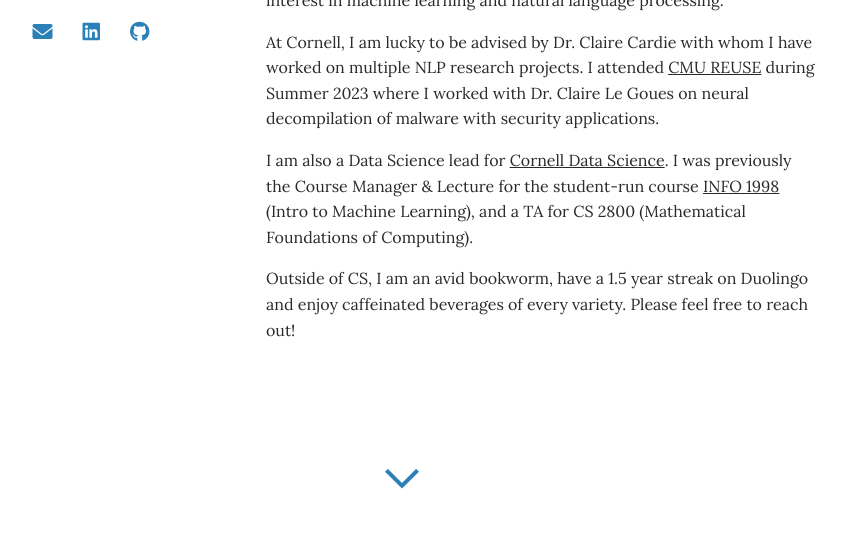
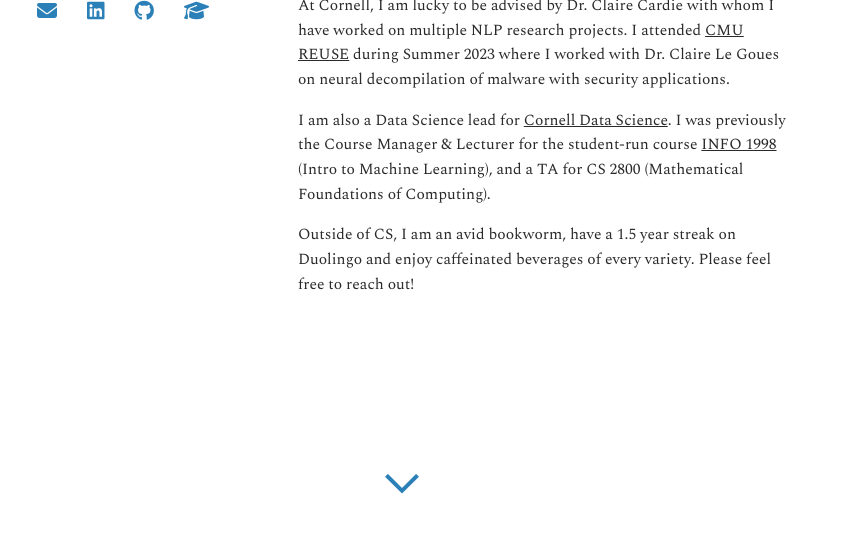
Before and after one commit to denizbt/denizbt.github.io, a Jekyll site: the page built from index.html, in a window 1280 px wide and 900 px high, cut to the strip 354-887 px from the top of the window. Shown: the whole strip, without its empty margins (238-1084 px from the left). Built offline with Jekyll 4.4.1, drawn with Linux system fonts in a browser that asks for light colours; some of the changed text lies outside the part shown.

Commit message:
Add SDE internship details, change serif font

```diff
--- a/_layouts/default.html
+++ b/_layouts/default.html
@@ -10,17 +10,17 @@
   <link rel="stylesheet" href="https://cdnjs.cloudflare.com/ajax/libs/font-awesome/6.4.0/css/all.min.css">
   <link rel="preconnect" href="https://fonts.googleapis.com">
   <link rel="preconnect" href="https://fonts.gstatic.com" crossorigin>
-  <!-- <link
+  <!-- <link href="https://fonts.googleapis.com/css2?family=EB+Garamond:ital,wght@0,400..800;1,400..800&display=swap"
+    rel="stylesheet"> -->
+  <link
     href="https://fonts.googleapis.com/css2?family=Spectral:ital,wght@0,200;0,300;0,400;0,500;0,600;0,700;0,800;1,200;1,300;1,400;1,500;1,600;1,700;1,800&display=swap"
-    rel="stylesheet"> -->
-  <link href="https://fonts.googleapis.com/css2?family=Lora:ital,wght@0,400..700;1,400..700&display=swap"
     rel="stylesheet">
+
   <!-- <link
     href="https://fonts.googleapis.com/css2?family=Lato:ital,wght@0,100;0,300;0,400;0,700;0,900;1,100;1,300;1,400;1,700;1,900&display=swap"
     rel="stylesheet"> -->
 
   <!-- Stylesheets -->
-  <link rel="stylesheet" href="https://cdnjs.cloudflare.com/ajax/libs/font-awesome/6.0.0-beta3/css/all.min.css">
   <link rel="stylesheet" href="{{ '/assets/css/style.css' | relative_url }}">
 
   <!-- Favicon -->
@@ -58,7 +58,7 @@
 
   <script>
     document.addEventListener('DOMContentLoaded', function () {
-      const externalLinks = document.querySelectorAll('.outside-link');
+      const externalLinks = document.querySelectorAll('.outside-link, .research-link, .icon-button');
       externalLinks.forEach(link => {
         link.setAttribute('target', '_blank');
         link.setAttribute('rel', 'noopener noreferrer');
--- a/assets/css/style.css
+++ b/assets/css/style.css
@@ -6,8 +6,8 @@
   --med-blue: #64c4ed;
   --color-text: #2a2a2a;
   --light-gray: #e8f0f8;
-  --body-text: 16px;
-  --home-page-width: 75%;
+  --body-text: 15.5px;
+  --home-page-width: 70%;
   --nav-bar-width: 70px;
   --section-spacing: 2rem;
 }
@@ -27,8 +27,9 @@
 body {
   margin: 0;
   /* font-family: 'Lato', sans-serif; */
-  font-family: 'Lora', serif;
-  /* font-family: 'Spectral', serif; */
+  /* font-family: 'EB Garamond', serif; */
+  font-family: 'Spectral', serif;
+  font-weight: 400;
   background-color: var(--color-bg);
   color: var(--color-text);
   line-height: 1.6;
@@ -44,12 +45,13 @@
   flex: 1;
   display: flex;
   flex-direction: column;
-  padding-top: 50px;
+  padding-top: 40px;
+  /* change to reduce space between nav bar and name */
   gap: 0;
   width: 100%;
   max-width: 100%;
   box-sizing: border-box;
-  padding-bottom: 50px;
+  /* padding-bottom: 10px; */
 }
 
 /* Navigation */
@@ -85,7 +87,7 @@
 
 .nav-button,
 .resume-button {
-  font-size: 17px;
+  font-size: calc(var(--body-text) + 2px);
   font-weight: 600;
   text-decoration: none;
   position: relative;
@@ -134,7 +136,8 @@
 /* Bouncing arrow */
 .arrow-container {
   position: absolute;
-  bottom: 75px;
+  bottom: 50px;
+  /* larger equals closer to bio text */
   left: 50%;
   transform: translateX(-50%);
   display: flex;
@@ -214,10 +217,10 @@
 }
 
 .name {
-  font-weight: 800;
+  font-weight: 700;
   letter-spacing: 0.01em;
   font-style: bold;
-  font-size: 40px;
+  font-size: 36px;
   margin-bottom: 0;
 }
 
@@ -230,7 +233,7 @@
 
 .subtitle {
   margin-top: 0;
-  font-size: 20px;
+  font-size: 18px;
   font-style: italic;
   margin-bottom: 10px;
 }
@@ -295,12 +298,10 @@
   white-space: nowrap;
   /* Keep date on one line */
   font-weight: bold;
-  font-size: 18px;
+  font-size: var(--body-text);
   color: #222;
   position: relative;
   background-color: transparent;
-  cursor: pointer;
-  /* width: 100px; */
 }
 
 .timeline-date::before {
@@ -308,7 +309,7 @@
   position: absolute;
   top: 10%;
   left: 0;
-  height: 110%;
+  height: 90%;
   width: 100%;
   background-color: var(--light-blue);
   z-index: -1;
@@ -333,7 +334,7 @@
 }
 
 .timeline-date:hover::before {
-  animation: highlight-swipe 0.6s ease;
+  animation: highlight-swipe 0.8s ease;
 }
 
 .timeline-description {
@@ -349,11 +350,13 @@
 
 /* Project Cards */
 .project-cards {
+  margin-top: 60px;
   display: grid;
-  grid-template-columns: repeat(auto-fit, minmax(280px, 1fr));
+  grid-template-columns: repeat(auto-fit, minmax(250px, 1fr));
   gap: 40px;
   width: 100%;
   box-sizing: border-box;
+  margin-bottom: 60px;
 }
 
 .project-card {
@@ -383,7 +386,7 @@
 }
 
 .project-header h3 {
-  font-size: 20px;
+  font-size: 18px;
   margin: 0;
   color: var(--main-blue);
 }
@@ -411,7 +414,7 @@
 
 .project-description p {
   margin: 0;
-  font-size: 16px;
+  font-size: var(--body-text);
   line-height: 1.5;
   color: var(--color-text);
   text-align: left;
@@ -481,7 +484,7 @@
   background-color: var(--main-blue);
   color: white;
   text-align: center;
-  font-size: 14px;
+  font-size: calc(var(--body-text) - 2px);
   margin: 0;
   padding: 1px;
   box-sizing: border-box;
@@ -493,7 +496,7 @@
 }
 
 .research-heading {
-  font-weight: 700;
+  font-weight: 600;
   font-size: 1.5rem;
   margin-top: 0;
   margin-bottom: 1.2rem;
@@ -504,7 +507,7 @@
 
 /* Publication Items */
 .research-item {
-  margin-bottom: 1.5rem;
+  margin-bottom: 50px;
   padding-left: 1rem;
   border-left: 2px solid #ddd;
 }
@@ -514,21 +517,26 @@
 }
 
 .research-title {
-  font-size: 1.1rem;
-  font-weight: 700;
+  font-size: var(--body-text);
+  font-weight: 600;
   color: #333;
   margin: 0 0 0.3rem 0;
 }
 
 .research-authors {
-  font-size: 0.95rem;
+  font-size: 1rem;
   color: #666;
   margin: 0 0 0.3rem 0;
 }
 
+.research-authors strong {
+  font-weight: 700;
+}
+
 .research-venue {
-  font-size: 0.95rem;
+  font-size: 1rem;
   font-style: italic;
+  font-weight: 500;
   color: #666;
   margin: 0 0 0.8rem 0;
 }
@@ -560,7 +568,7 @@
   gap: 0.3rem;
   color: var(--main-blue);
   text-decoration: none;
-  font-weight: 600;
+  font-weight: 500;
   font-size: 0.9rem;
 }
 
@@ -568,18 +576,31 @@
   opacity: 0.85;
 }
 
+.bibtex-block {
+  background-color: #f5f5f5;
+  padding: 0.75rem 1rem;
+  font-size: 0.85rem;
+  font-family: monospace;
+  white-space: pre-wrap;
+  margin-top: 0.5rem;
+  margin-left: 0;
+  margin-bottom: 0;
+  max-width: 100%;
+  display: block;
+}
+
 .status-badge {
   display: inline-block;
   padding: 0.25rem 0.6rem;
   font-size: 0.8rem;
-  font-weight: 600;
+  font-weight: 500;
   background-color: #fff8e1;
   color: #856404;
   border-radius: 4px;
   margin-top: 5px;
 }
 
-/* Research Experience Cards */
+/* Research Experience sections */
 .research-experience {
   background-color: white;
   padding-bottom: 0.75rem;
@@ -596,7 +617,7 @@
 
 .experience-title {
   font-size: 1.3rem;
-  font-weight: 700;
+  font-weight: 600;
   color: #333;
   margin: 0;
 }
@@ -607,13 +628,13 @@
 }
 
 .experience-lab {
-  font-weight: 600;
+  font-weight: 500;
   color: var(--main-blue);
   margin: 0 0 0.8rem 0;
 }
 
 .experience-description {
-  font-size: 0.95rem;
+  font-size: var(--body-text);
   line-height: 1.5;
   color: #444;
   margin-bottom: 1rem;
@@ -636,8 +657,8 @@
 }
 
 .res-proj-desc {
-  font-size: 0.85rem;
-  color: #666;
+  font-size: var(--body-text);
+  color: #333;
   margin: 0;
 }
 
@@ -649,7 +670,7 @@
 }
 
 .outcome-title {
-  font-weight: 600;
+  font-weight: 500;
   color: var(--main-blue);
   margin: 0 0 0.3rem 0;
 }
@@ -666,7 +687,7 @@
   gap: 0.4rem;
   color: var(--main-blue);
   text-decoration: none;
-  font-weight: 600;
+  font-weight: 500;
   font-size: 0.9rem;
   margin-right: 1rem;
   padding-bottom: 0.75rem;
@@ -702,7 +723,7 @@
 
 .interest-area h4 {
   font-size: 1.1rem;
-  font-weight: 700;
+  font-weight: 500;
   color: #333;
   margin: 0 0 0.5rem 0;
 }
--- a/index.html
+++ b/index.html
@@ -12,6 +12,8 @@
         <a href="mailto:db823@cornell.edu" class="icon-button"><i class="fas fa-envelope"></i></a>
         <a href="https://linkedin.com/in/deniz-bt" class="icon-button"><i class="fab fa-linkedin fa-m"></i></a>
         <a href="https://github.com/denizbt" class="icon-button"><i class="fab fa-github fa-m"></i></a>
+        <a href="https://scholar.google.com/citations?user=i2lV6xQAAAAJ" class="icon-button"><i
+            class="fas fa-graduation-cap fa-m"></i></a>
       </div>
     </div>
 
@@ -39,7 +41,7 @@
         applications.</p>
 
       <p class="bio">I am also a Data Science lead for <a href="https://cornelldata.science/"
-          class="outside-link">Cornell Data Science</a>. I was previously the Course Manager & Lecture for the
+          class="outside-link">Cornell Data Science</a>. I was previously the Course Manager & Lecturer for the
         student-run
         course <a href="https://cornelldatascience.github.io/info1998/" class="outside-link">INFO 1998</a> (Intro to
         Machine Learning), and a TA for CS 2800
@@ -60,27 +62,36 @@
       <!-- amazon internship -->
       <div class="timeline-item">
         <div class="timeline-header">
-          <span class="timeline-date">06/2025</span>
-          <p class="timeline-description">Started Software Development Engineer Internship @ Amazon NYC</p>
+          <span class="timeline-date">2025-06-02</span>
+          <p class="timeline-description">Started Software Development Engineer Internship at Amazon in NYC.</p>
         </div>
       </div>
 
       <!-- paper acceptance -->
       <div class="timeline-item">
         <div class="timeline-header">
-          <span class="timeline-date">04/2025</span>
+          <span class="timeline-date">2025-04-22</span>
           <p class="timeline-description">First paper accepted to DIMVA 2025! Using deep learning for decompilation with
             applications to malware.</p>
+        </div>
+      </div>
+
+      <!-- DS lead -->
+      <div class="timeline-item">
+        <div class="timeline-header">
+          <span class="timeline-date">2025-01-22</span>
+          <p class="timeline-description">Became the Data Science Subteam Lead for my project team, <a
+              href="https://cornelldata.science/" class="outside-link">Cornell Data Science</a>.</p>
         </div>
       </div>
 
       <!-- CRA award -->
       <div class="timeline-item">
         <div class="timeline-header">
-          <span class="timeline-date">01/2025</span>
+          <span class="timeline-date">2024-12-18</span>
           <p class="timeline-description">Received <a
               href="https://cis.cornell.edu/cra-recognizes-19-outstanding-undergrad-researchers-cornell-bowers-cis"
-              class="outside-link">Honorable Mention</a> for 2025 CRA Outstanding Undergraduate Researcher Award
+              class="outside-link">Honorable Mention</a> for 2025 CRA Outstanding Undergraduate Researcher Award.
           </p>
         </div>
       </div>
@@ -93,29 +104,85 @@
 
     <div class="research-section publications">
       <h3 class="research-heading">Publications</h3>
+
       <div class="research-item published">
-        <p class="research-title">Quantifying and Mitigating the Impact of Obfuscations on Machine-Learning-Based
-          Decompilation Improvement</p>
-        <p class="research-authors">Dramko L., <strong>Bölöni-Turgut D.</strong>, Le Goues C., Schwartz E.</p>
-        <p class="research-venue">In Proceedings of Detection of Intrusions and Malware, and Vulnerability Assessment
-          (DIMVA), 2025</p>
-
+        <p class="research-title">
+          Quantifying and Mitigating the Impact of Obfuscations on Machine-Learning-Based Decompilation Improvement
+        </p>
+        <p class="research-authors">
+          Dramko L., <strong>Bölöni-Turgut D.</strong>, Le Goues C., Schwartz E.
+        </p>
+        <p class="research-venue">
+          In Proceedings of Detection of Intrusions and Malware, and Vulnerability Assessment (DIMVA), 2025
+        </p>
         <div class="skill-tags">
           <span class="skill-tag">Deep Learning</span>
           <span class="skill-tag">Malware Analysis</span>
           <span class="skill-tag">Security</span>
         </div>
-
-        <!-- <div class="research-links">
-          <a href="#" class="research-link">
-            <i class="fa-solid fa-file-pdf"></i>
-            <span>PDF</span>
+        <div class="research-links">
+          <a href="https://doi.org/10.1007/978-3-031-97620-9_14" class="research-link">
+            <i class="fa-solid fa-link"></i>
+            <span>DOI</span>
           </a>
-          <a href="#" class="research-link">
+          <a href="https://scholar.google.com/citations?view_op=view_citation&hl=en&user=i2lV6xQAAAAJ&citation_for_view=i2lV6xQAAAAJ:u5HHmVD_uO8C"
+            class="research-link">
+            <i class="fa-solid fa-file"></i> Paper
+          </a>
+          <a href="https://github.com/squaresLab/ML-Decompilation-Obfuscation" class="research-link">
             <i class="fa-brands fa-github"></i>
             <span>Code</span>
           </a>
-        </div> -->
+          <a class="research-link" href="#" onclick="toggleContent(event, 'bibtex1')">
+            <i class="fas fa-code"></i> BibTeX
+          </a>
+        </div>
+
+        <pre class="bibtex-block" id="bibtex1" style="display: none;">
+@inproceedings{dramko2025dimva,
+  author    = {Luke Dramko and Deniz Bölöni-Turgut and Claire Le Goues and Edward Schwartz},
+  title     = {Quantifying and Mitigating the Impact of Obfuscations on Machine-Learning-Based Decompilation Improvement},
+  booktitle = {Proceedings of the IEEE Conference on Detection of Intrusions, Malware, and Vulnerability Assessment},
+  year      = {2025}
+}
+    </pre>
+      </div>
+
+      <div class="research-item published">
+        <p class="research-title">
+          Team cornell-1 at PAN: Ensembling Fine-Tuned Transformer Models for Writing Style Analysis
+        </p>
+        <p class="research-authors">
+          <strong>Bölöni-Turgut D.</strong>, Verma D., Cardie C.
+        </p>
+        <p class="research-venue">
+          In Working Notes of CLEF 2025 - Conference and Labs of the Evaluation Forum, CEUR-WS.org
+        </p>
+        <div class="skill-tags">
+          <span class="skill-tag">Natural Language Processing</span>
+          <span class="skill-tag">Machine Learning</span>
+          <span class="skill-tag">Style Analysis</span>
+        </div>
+        <div class="research-links">
+          <a href="#" class="research-link">
+            <i class="fa-solid fa-file"></i> Paper
+          </a>
+          <a href="https://github.com/denizbt/pan-styleAnalysis25" class="research-link">
+            <i class="fa-brands fa-github"></i>
+            <span>Code</span>
+          </a>
+          <a class="research-link" href="#" onclick="toggleContent(event, 'bibtex2')">
+            <i class="fas fa-code"></i> BibTeX
+          </a>
+        </div>
+        <pre class="bibtex-block" id="bibtex2" style="display: none;">
+@inproceedings{boloniturgut-pan25,
+  author    = {Deniz Boloni-Turgut, Dhriti Verma, Claire Cardie},
+  title     = {Team cornell-1 at PAN: Ensembling Fine-Tuned Transformer Models for Writing Style Analysis},
+  booktitle = {???},
+  year      = {2025}
+}
+    </pre>
       </div>
     </div>
 
@@ -140,16 +207,19 @@
         <div class="research-proj-list">
           <div class="res-proj-item">
             <p class="res-proj-name">Multi-Author Sentence Pair Style Analysis <a
-                href="https://pan.webis.de/clef25/pan25-web/style-change-detection.html" class="outside-link">(PAN 2025
+                href="https://pan.webis.de/clef25/pan25-web/style-change-detection.html" class="outside-link">(PAN
+                2025
                 Shared Task)</a></p>
-            <!-- <p class="res-proj-desc">.</p> -->
-            <span class="status-badge">In Progress</span><br>
-            <!-- <a href="TODO" class="research-artifact">
+            <p class="res-proj-desc">Design and train an ensemble model from multiple fine-tuned transformer models for
+              multi-author writing style analysis. Given pairs of sentences, identify whether the sentences were written
+              by the same author or different authors (binary classification). Submit system and paper to PAN Labs 2025
+              shared task, achieving average macro F1 score of 0.8.</p>
+            <a href="#" class="research-artifact" target="_blank">
               <i class="fa-solid fa-file"></i>
-              <span>Paper</span></a> -->
-            <!-- <a href="https://github.com/denizbt/pan-styleAnalysis25" class="research-artifact">
+              <span>Paper</span></a>
+            <a href="https://github.com/denizbt/pan-styleAnalysis25" class="research-artifact" target="_blank">
               <i class="fa-brands fa-github"></i>
-              <span>Code</span></a> -->
+              <span>Code</span></a>
           </div>
 
           <div class="res-proj-item">
@@ -159,7 +229,8 @@
             <a href="/research/commit0/" class="research-artifact">
               <i class="fa-brands fa-readme"></i>
               <span>README</span></a>
-            <a href="https://github.com/MaxWhitton25/multi-agent-repo-completion" class="research-artifact">
+            <a href="https://github.com/MaxWhitton25/multi-agent-repo-completion" class="research-artifact"
+              target="_blank">
               <i class="fa-brands fa-github"></i>
               <span>Code</span></a>
           </div>
@@ -174,7 +245,8 @@
               <span>Research Poster</span></a>
           </div>
           <div class="res-proj-item">
-            <p class="res-proj-name">BioLaySumm <a href="https://biolaysumm.org/" class="outside-link">(ACL 2024 Shared
+            <p class="res-proj-name">BioLaySumm <a href="https://biolaysumm.org/" class="outside-link">(ACL 2024
+                Shared
                 Task)</a></p>
             <p class="res-proj-desc">Finetuned T5 and BART for 91.7% increase in ROUGE score for lay summarization of
               biomedical articles with HuggingFace transformers. Improved readability scores by 31% with prompt
@@ -243,6 +315,25 @@
 <!-- project section! -->
 <div class="section-container" id="projects">
   <h2>Software Projects</h2>
+  <div class="research-experience">
+    <div class="experience-header">
+      <h4 class="experience-title">Software Development Engineer Intern</h4>
+      <span class="experience-date">Jun 2025 - Aug 2025</span>
+    </div>
+    <p class="experience-lab">Amazon.com, <a href="https://www.amazon.com/live" class="outside-link">Amazon Live</a></p>
+    <p class="experience-description">Designed and implemented an AI-powered automated content moderation system for
+      Amazon Live
+      broadcasts. Owned system from design to testing. Collaborated with software engineers and product managers.</p>
+    <div class="project-skills">
+      <img src="/assets/images/python-logo-only.svg">
+      <i class="skill-icon fa-brands fa-aws"></i>
+      <span class="skill-tag">Databases</span>
+      <span class="skill-tag">Backend Development</span>
+      <span class="skill-tag">AWS Cloud Development Kit</span>
+      <span class="skill-tag">Java</span>
+    </div>
+  </div>
+
   <div class="project-cards">
     <!-- MathSearch Project Card -->
     <div class="project-card">
```
Also changed, not shown: other parts of index.html (+10 -0 lines), 1 other file.
